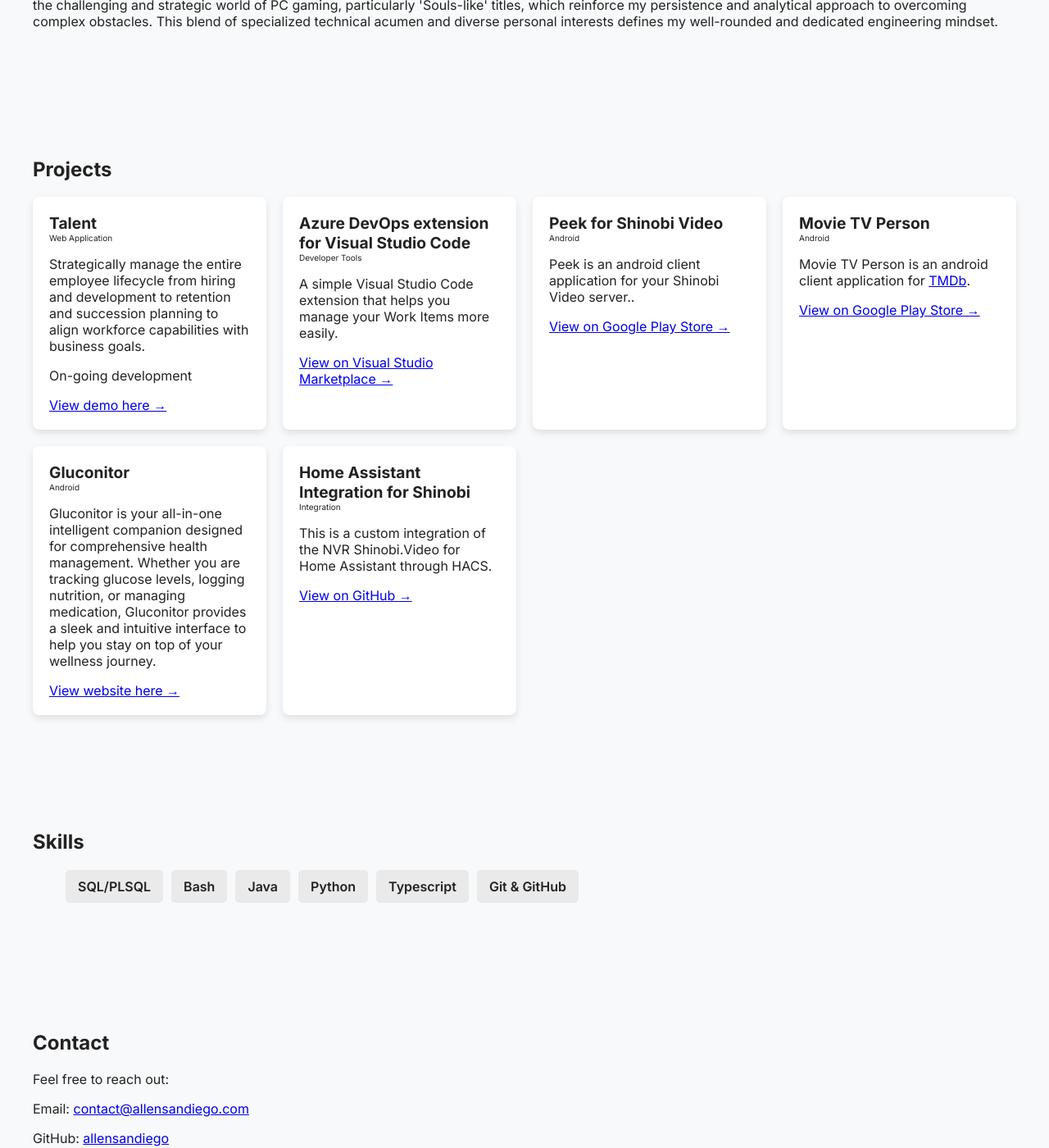
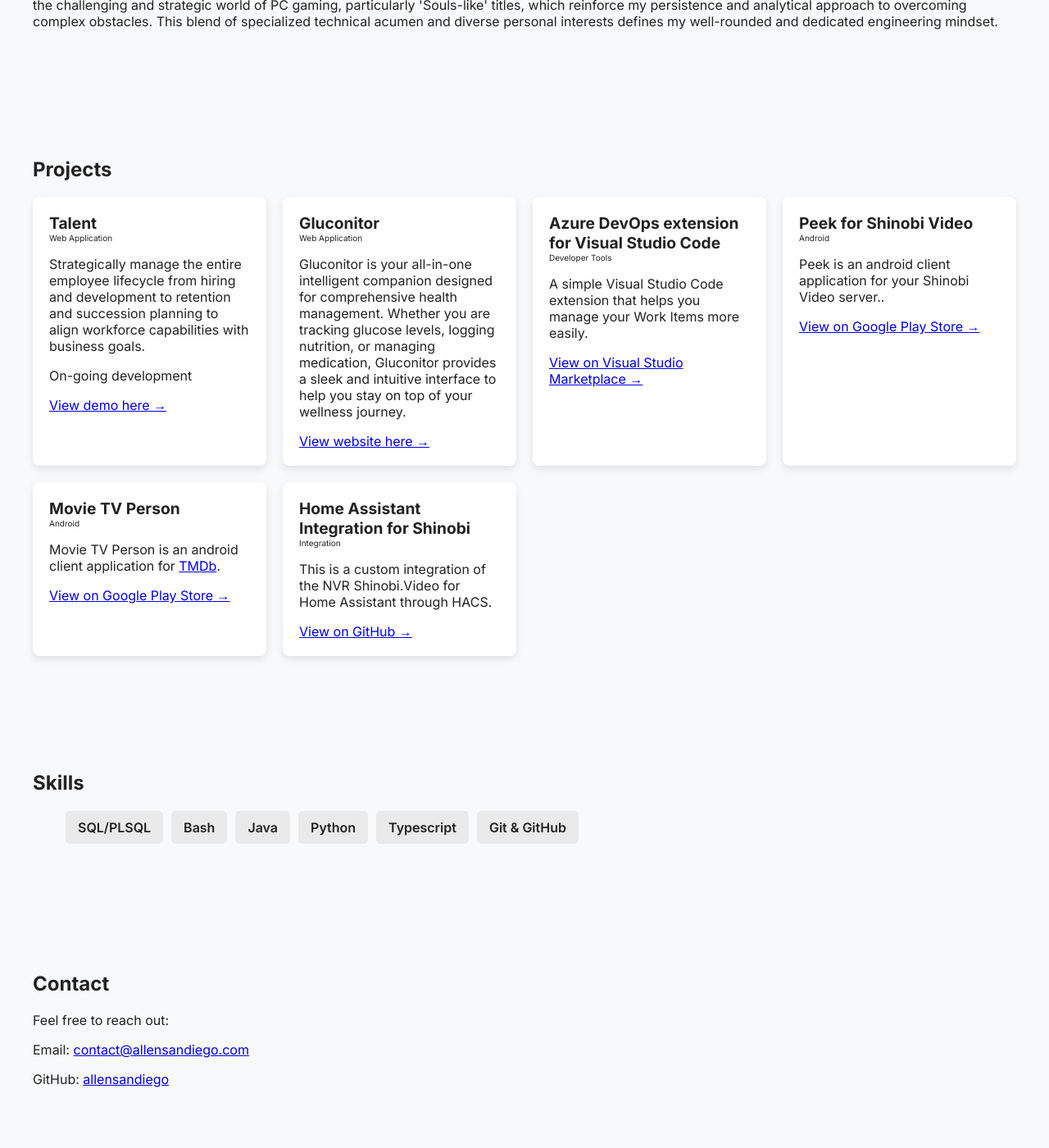
Before and after one commit to allensandiego/page, a Jekyll site: the page built from index.html, in a window 1280 px wide and 1400 px high, scrolled down 798 px. Shown: the whole window at 82% size. Built offline with Jekyll 4.4.1, drawn with Linux system fonts in a browser that asks for light colours; a script that is not in the unit is left out.

Commit message:
chore: Updated info for gluconitor

```diff
--- a/index.html
+++ b/index.html
@@ -58,6 +58,14 @@
             </div>
 
             <div class="project-card">
+                <div class="project-card-title">Gluconitor</div>
+                <div class="project-card-subtitle">Web Application</div>
+                <p>Gluconitor is your all-in-one intelligent companion designed for comprehensive health management. Whether you are tracking glucose levels, logging nutrition, or managing medication, Gluconitor provides a sleek and intuitive interface to help you stay on top of your wellness journey.</p>
+                <a href="https://gluconitor.allensandiego.com"
+                    target="_blank">View website here →</a>
+            </div>
+
+            <div class="project-card">
                 <div class="project-card-title">Azure DevOps extension for Visual Studio Code</div>
                 <div class="project-card-subtitle">Developer Tools</div>
                 <p>A simple Visual Studio Code extension that helps you manage your Work Items more easily.</p>
@@ -81,14 +89,6 @@
                 <a href="https://play.google.com/store/apps/details?id=com.allensandiego.movieportal"
                     target="_blank">View on
                     Google Play Store →</a>
-            </div>
-
-            <div class="project-card">
-                <div class="project-card-title">Gluconitor</div>
-                <div class="project-card-subtitle">Android</div>
-                <p>Gluconitor is your all-in-one intelligent companion designed for comprehensive health management. Whether you are tracking glucose levels, logging nutrition, or managing medication, Gluconitor provides a sleek and intuitive interface to help you stay on top of your wellness journey.</p>
-                <a href="https://gluconitor.allensandiego.com"
-                    target="_blank">View website here →</a>
             </div>
 
             <div class="project-card">
```
